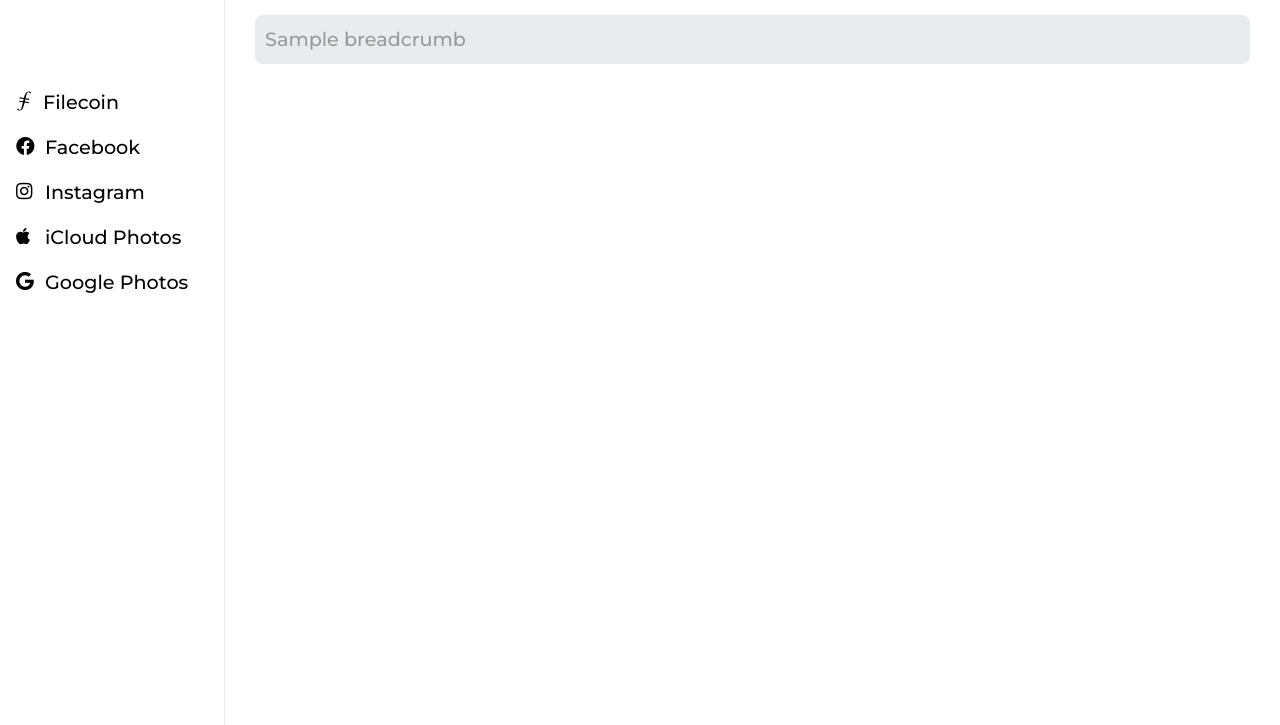
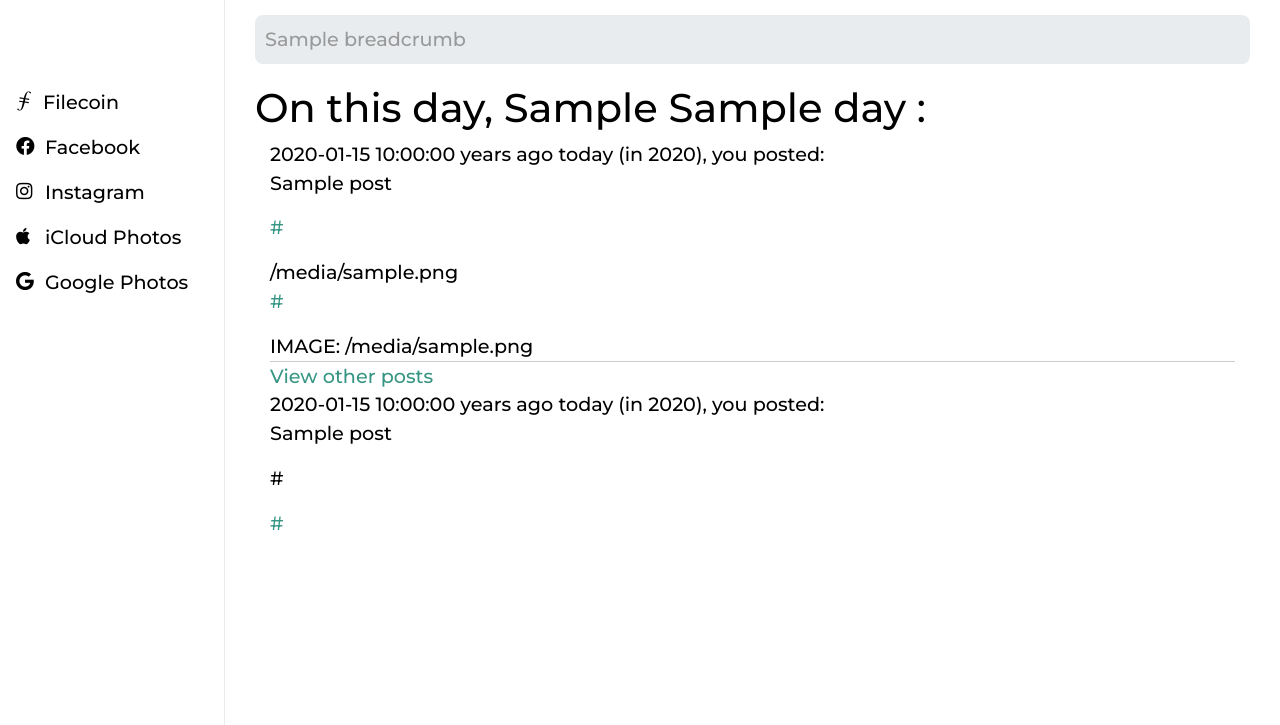
Before and after one commit to deplatformer/prototype, a Flask app: template deplatformr/templates/facebook/facebook-memories.html in a window 1280 px wide. Shown: the part 75-800 px from the top of the page. Run offline with Flask 2, Linux system fonts and the light colour scheme; the template is opened without the code that fills it: most values are stand-ins (such as "Sample title", 1, 10 or a date in 2020); some libraries are stand-ins or nearby versions.

Commit message:
WIP: Facebook Memories feed

```diff
--- a/deplatformr/templates/facebook/facebook-memories.html
+++ b/deplatformr/templates/facebook/facebook-memories.html
@@ -1,6 +1,101 @@
 {% extends "base.html" %}
 
 {% block content %}
+<div id='header'>
+<H1>On this day, {{ month_script }} {{ day }} :</H1>
+
+<div class='container-fluid'>
+
+{% if media_posts %}
+
+    {% for key in media_posts %}
+        <div class='post'>
+        <div id='on-this-day'>
+            {{ media_posts[key]["time_lapse"] }} years ago today (in {{ media_posts[key]["post_year"] }}), you posted:
+        </div>
+
+        <div class='description d-block mx-auto'>
+            {% if media_posts[key]["post"] %}
+                <p>{{ media_posts[key]["post"] }}</p>
+            {% endif %}
+        </div>
+
+        <!-- TODO: Add URL previews -->
+        {% if media_posts[key]["urls"] %}
+            {% for url in media_posts[key]["urls"] %}
+                <p><a href='{{ url }}'>{{ url }}</a></p>
+            {% endfor %}
+        {% endif %}
+
+        {% if media_posts[key]["files"] %}
+            {% for filekey in media_posts[key]["files"] %}
+
+                {% if media_posts[key]["files"][filekey]["file_post"] %}
+                    {{ media_posts[key]["files"][filekey]["file_post"]}}
+                {% endif %}
+
+                <!-- TODO: Add URL previews -->
+                {% if media_posts[key]["files"][filekey]["urls"] %}
+                    {% for url in media_posts[key]["files"][filekey]["urls"] %}
+                        <p><a href='{{ url }}'>{{ url }}</a></p>
+                    {% endfor %}
+                {% endif %}
+
+                {% if media_posts[key]["files"][filekey]["mimetype"] == "video" %}
+                    VIDEO: {{ media_posts[key]["files"][filekey]["filepath"]}}
+                {% else %}
+                    IMAGE: {{ media_posts[key]["files"][filekey]["filepath"]}}
+                {% endif %}
+
+            {% endfor %}
+        {% endif %}
+
+        <hr />
+
+    {% endfor %}
+{% else %}
+<div class='description d-block mx-auto'>You did not upload any photos or videos on this day.</div>
+
+{% endif %}
+
+
+
+{% if non_media_posts %}
+    <div class='description d-block mx-auto'>
+    <a onClick='showposts()' href='#more-posts'>View other posts</a></div>
+    <div id='more-posts'>
+    {% for key in non_media_posts %}
+        <div class='post'>
+            <div id='on-this-day'>
+                {{ non_media_posts[key]["time_lapse"] }} years ago today (in {{ non_media_posts[key]["post_year"] }}), you posted:
+            </div>
+
+            <div class='description d-block mx-auto'>
+            {% if non_media_posts[key]["post"] %}
+                <p>{{ non_media_posts[key]["post"] }}</p>
+            {% endif %}
+
+            {% if non_media_posts[key]["url_label"] %}
+                <p>{{ non_media_posts[key]["url_label"] }}</p>
+            {% endif %}
+
+            <!-- TODO: Add URL previews -->
+            {% if non_media_posts[key]["urls"] %}
+                {% for url in non_media_posts[key]["urls"] %}
+                    <p><a href='{{ url }}'>{{ url }}</a></p>
+                {% endfor %}
+            {% endif %}
+
+            </div>
+        </div>
+    {% endfor %}
+
+    </div>
+{% endif %}
+
+
+</div>
+
 
 {% endblock %}
 
```
Also changed, not shown: deplatformr/helpers/facebook_helpers.py (+30 -0 lines), deplatformr/views/facebook_views.py (+107 -2 lines), deplatformr/templates/facebook/facebook-view.html (line endings or trailing spaces).
